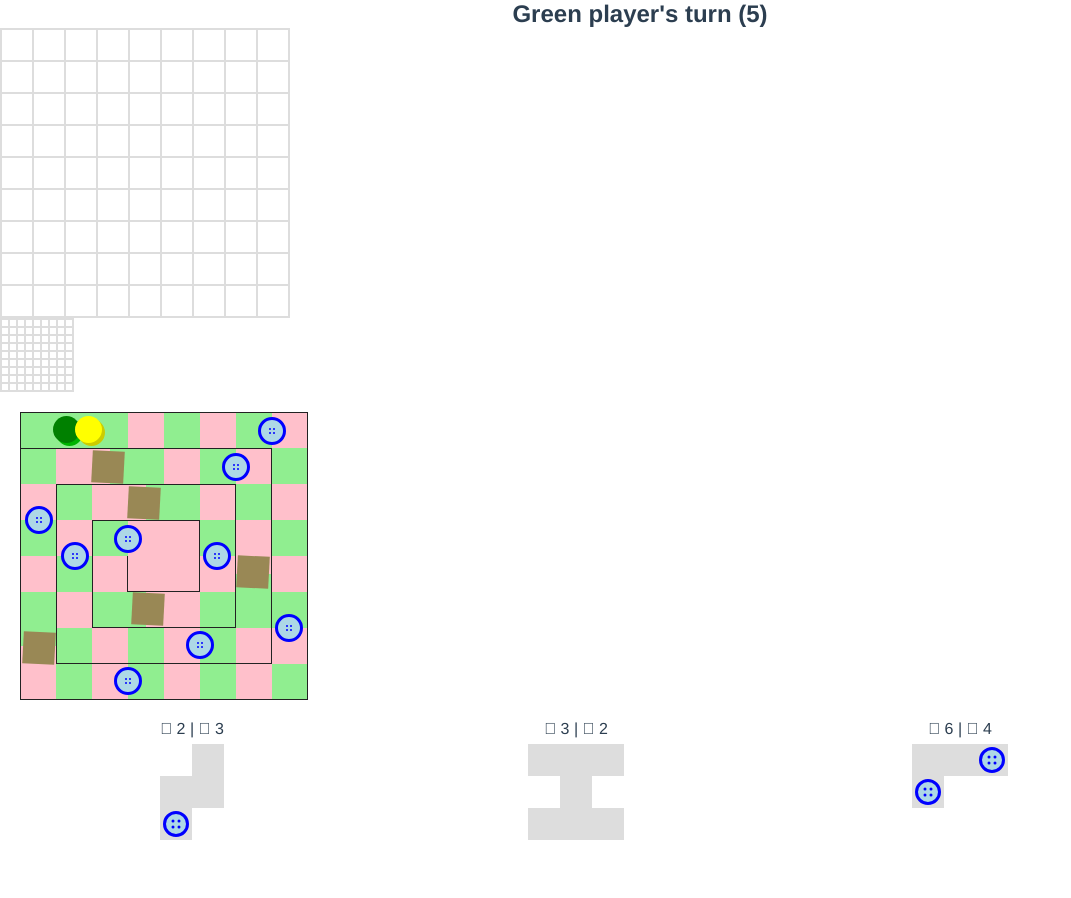
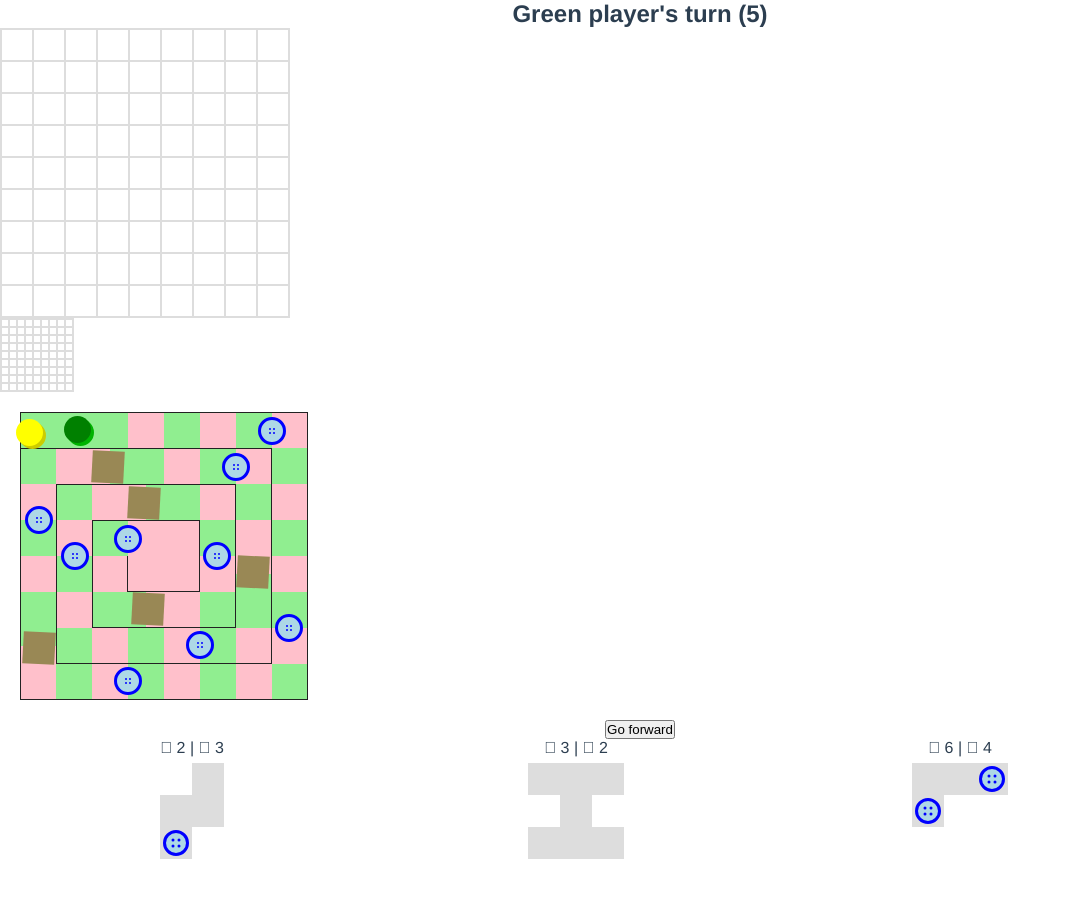
Before and after one commit to salmiak/patchwork, a Vue app: page / in a window 1280 px wide. Shown: the top 898 px of the page, without its empty margins (0-1071 px from the left). Built offline with nearby package versions, Linux system fonts and the light colour scheme.

Commit message:
Added a go forward button

```diff
--- a/src/App.vue
+++ b/src/App.vue
@@ -4,6 +4,7 @@
     <quilt-board :tile="tile" :player="currentPlayer" @tilestored="tileStored" />
     <quilt-board-mini :player="otherPlayer" />
     <play-board />
+    <button @click="goForward">Go forward</button>
     <tile-list @tileselected="tileSelected" />
   </div>
 </template>
@@ -57,6 +58,12 @@ export default {
       var id = (new Date()).getTime()
       this.tile = _.clone(tiles[rand])
       this.tile.id = id
+    },
+    goForward () {
+      var diff = 1 + this.$store.getters.currentNotPlayer.pos - this.$store.getters.currentPlayer.pos
+      this.$store.commit('increasePlayerProgress', diff)
+      this.$store.commit('balancePlayersPocket', diff)
+      this.$store.commit('nextPlayer')
     }
   }
 }
--- a/src/components/PlayBoard.vue
+++ b/src/components/PlayBoard.vue
@@ -4,8 +4,8 @@
       <div v-for="cell in secCells" :key="cell.index" :class="[`cell-${cell.index}`, {even: cell.index % 2, tripple: cell.size === 3, big: cell.patch, button: cell.button}]" class="cell">
         <div v-if="cell.button" class="button" />
         <div v-if="cell.patch && patch(cell.index)" class="patch" />
-        <div v-if="cell.index === player1" class="player player1" />
-        <div v-if="cell.index === player2" class="player player2" />
+        <div v-if="cell.index === player1" :class="{active: $store.getters.currentPlayer.index === 0}" class="player player1" />
+        <div v-if="cell.index === player2" :class="{active: $store.getters.currentPlayer.index === 1}" class="player player2" />
       </div>
     </div>
   </div>
@@ -130,6 +130,14 @@ export default {
       width: @playerSize;
       height: @playerSize;
       margin: (@size - 1 - @playerSize) * 0.4 @playerSize * -0.2 0 0;
+      &.active {
+        z-index: 500;
+      }
+      &:nth-child(2) {
+        position: absolute;
+        top: (@size - 1 - @playerSize) * 0.4;
+        left: @playerSize * -0.2
+      }
       &1 {
         background: green;
         box-shadow: 3px 3px 0 0 lighten(green, 10%);
```
